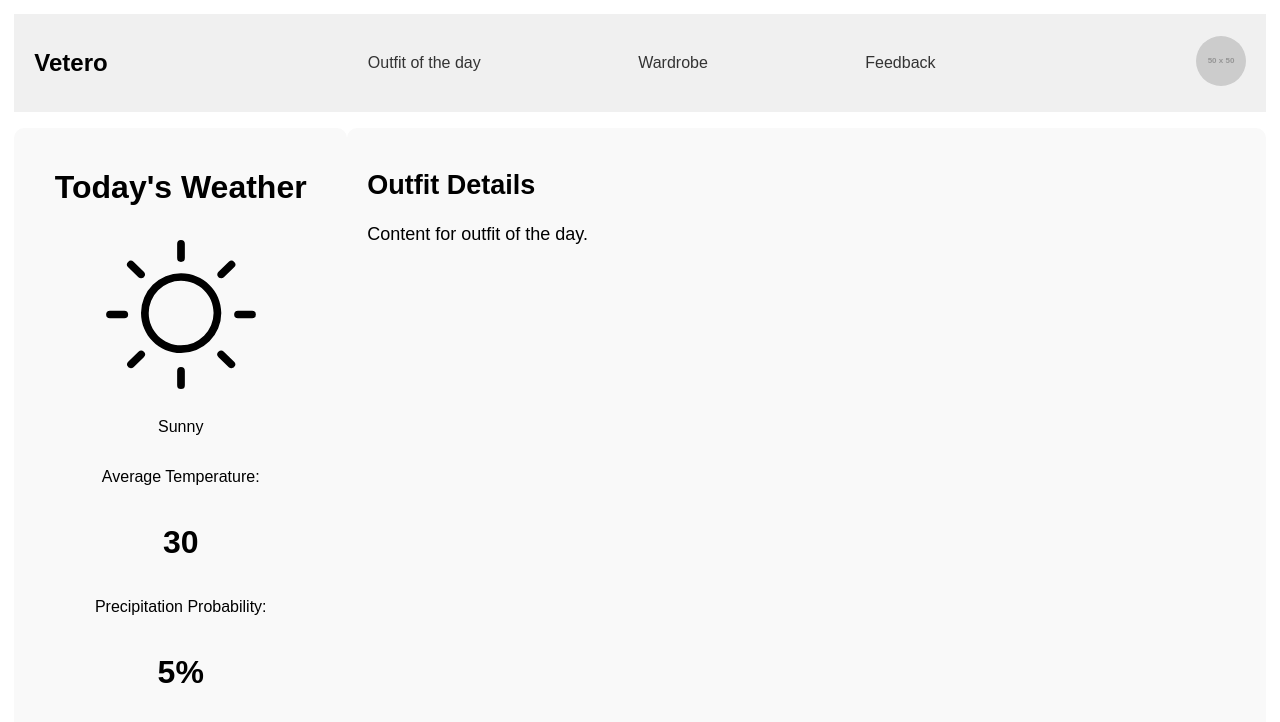
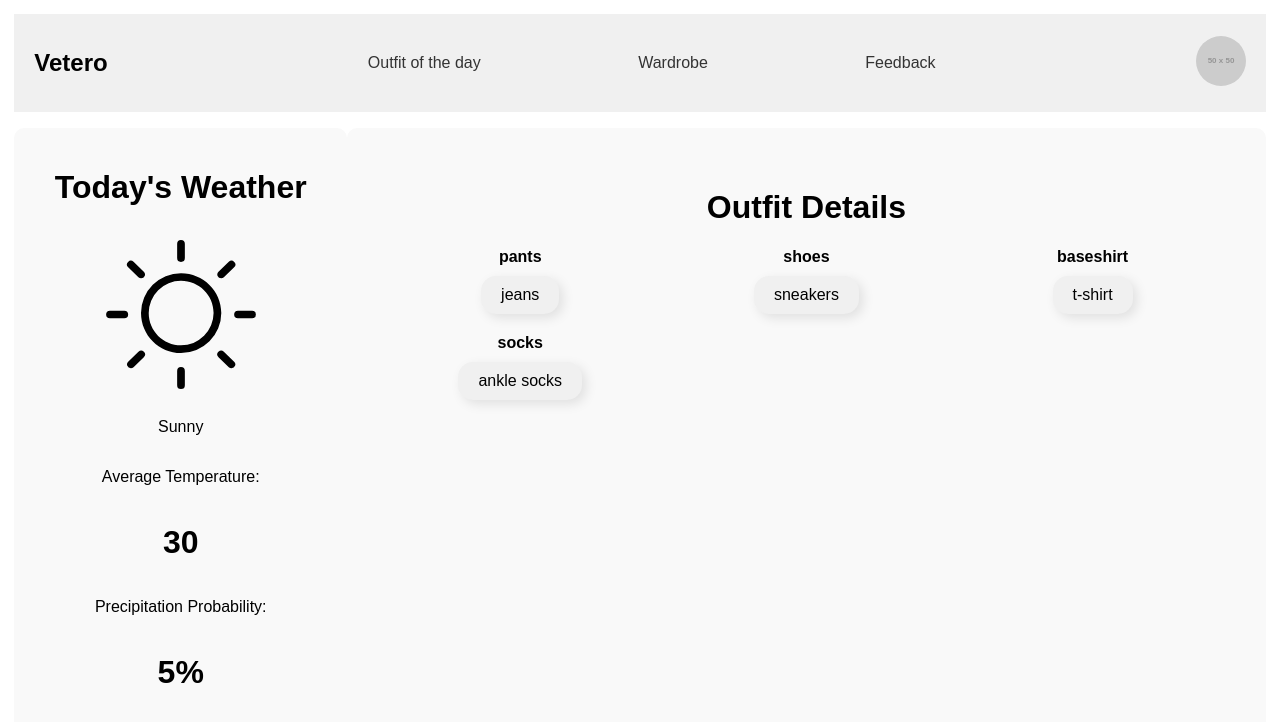
Before and after one commit to guerrerojenny/Vetero, a Vue app in the folder vetero/: page / in a window 1280 px wide. Shown: the top 722 px of the page. Built offline with nearby package versions, Linux system fonts and the light colour scheme.

Commit message:
Outfit panel

```diff
--- a/vetero/src/components/OutfitPanel.vue
+++ b/vetero/src/components/OutfitPanel.vue
@@ -1,18 +1,79 @@
 <template>
     <div class="outfit-content">
-      <h2>Outfit Details</h2>
-      <p>Content for outfit of the day.</p>
+      <h1>Outfit Details</h1>
+      <div class="grid">
+        <div v-for="(value, key) in outputOutfit()" :key="key" class="item">
+        <div class="category">
+          {{ key }}
+        </div>
+        <div class="box">
+          {{ value }}
+        </div>
+      </div>
     </div>
+  </div>
   </template>
 
   <script>
   export default {
+      data() {
+      return {
+        baseOutfit: {
+          shirt: '',
+          pants: 'jeans',
+          shoes: 'sneakers',
+          baseleg: '',
+          baseshirt: 't-shirt',
+          outershirt: '',
+          outerleg: '',
+          hat: '',
+          gloves: '',
+          socks: 'ankle socks',
+        }
+      };
+    },
+    methods:{
+      outputOutfit(){
+        return Object.fromEntries(
+          Object.entries(this.baseOutfit).filter(([, value]) => value !== '')
+        );
+      }
+    },
     name: 'OutfitPanel'
   };
   </script>
 
   <style scoped>
-  .outfit-content {
-    font-size: 18px;
-  }
-  </style>
+.outfit-content {
+  text-align: center;
+  padding: 20px;
+}
+
+.grid {
+  display: grid;
+  grid-template-columns: repeat(3, 1fr);
+  gap: 20px;
+  justify-items: center;
+  align-items: center;
+}
+
+.item {
+  display: flex;
+  flex-direction: column;
+  align-items: center;
+  text-align: center;
+}
+
+.category {
+  font-weight: bold;
+  margin-bottom: 10px;
+}
+
+.box {
+  padding: 10px 20px;
+  background-color: #f0f0f0;
+  border-radius: 15px;
+  box-shadow: 4px 4px 12px rgba(0, 0, 0, 0.1);
+}
+
+</style>
```
